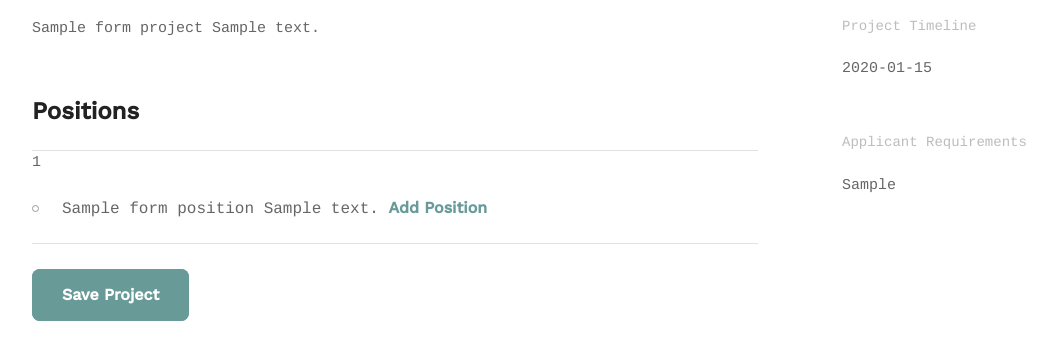
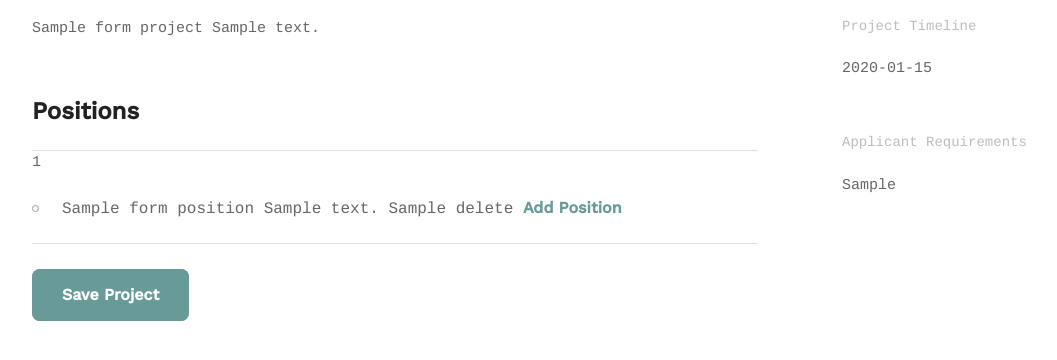
Before and after one commit to hyungmogu/social-team-builder, a Django app: template project/templates/main/project_edit.html in a window 1280 px wide. Shown: the part 228-588 px from the top of the page, without its empty margins (83-1140 px from the left). Run offline with Django 3.2, Linux system fonts and the light colour scheme; tables that the repository leaves empty hold one stand-in row (values such as "Sample post"); the template is opened without the code that fills it: values that come from a table or form of the project are taken from there, most other values are stand-ins (such as "Sample title", 1, 10 or a date in 2020); parts of the project's set-up code (start-up, migrations or seed data) failed here and were passed over.

Commit message:
feat: Update work on '/projects/{id}/edit/ (POST)

```diff
--- a/project/main/forms.py
+++ b/project/main/forms.py
@@ -24,4 +24,5 @@ PositionFormSet = inlineformset_factory(
     Position,
     form=PositionForm,
     fields=('name','description',),
-    extra=0)
+    extra=0,
+    can_delete=True)
--- a/project/templates/main/project_edit.html
+++ b/project/templates/main/project_edit.html
@@ -40,6 +40,7 @@
                 {% for error in form_position.description.errors %}
                   <div>{{ error }}</div>
                 {% endfor %}
+                {{ form_position.DELETE }}
                 <a class="circle--clone--add">Add Position</a>
                 <a class="circle--clone--remove">Remove</a>
               </li>
```
